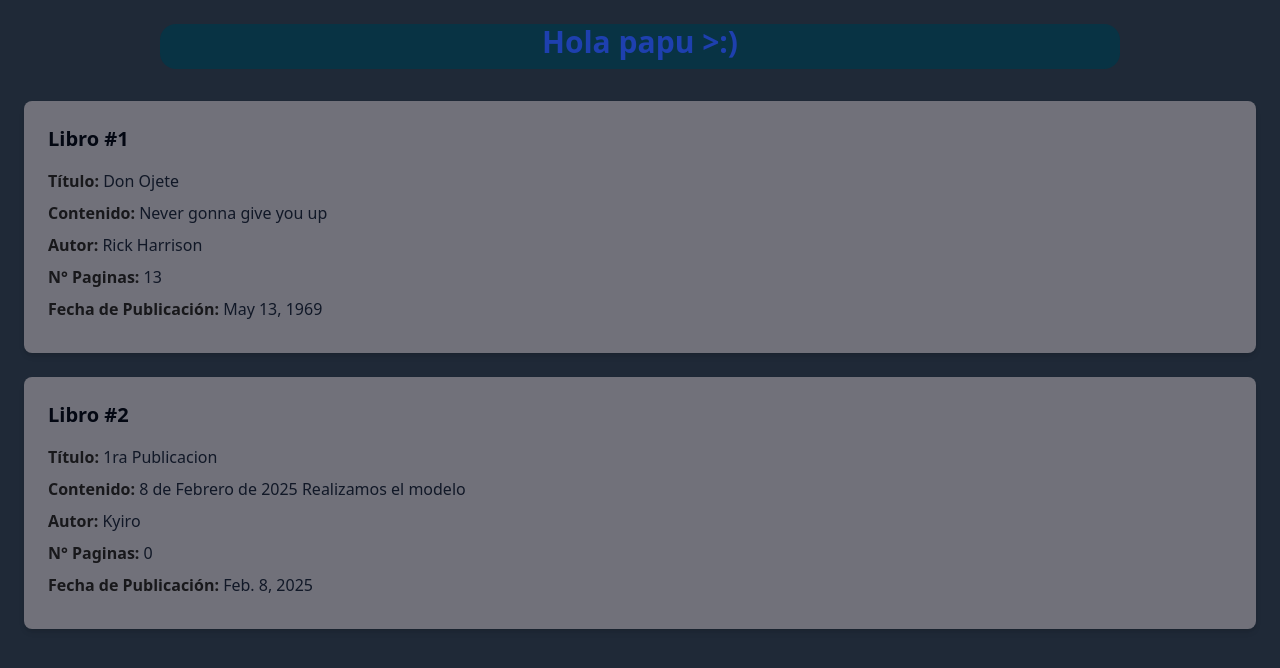
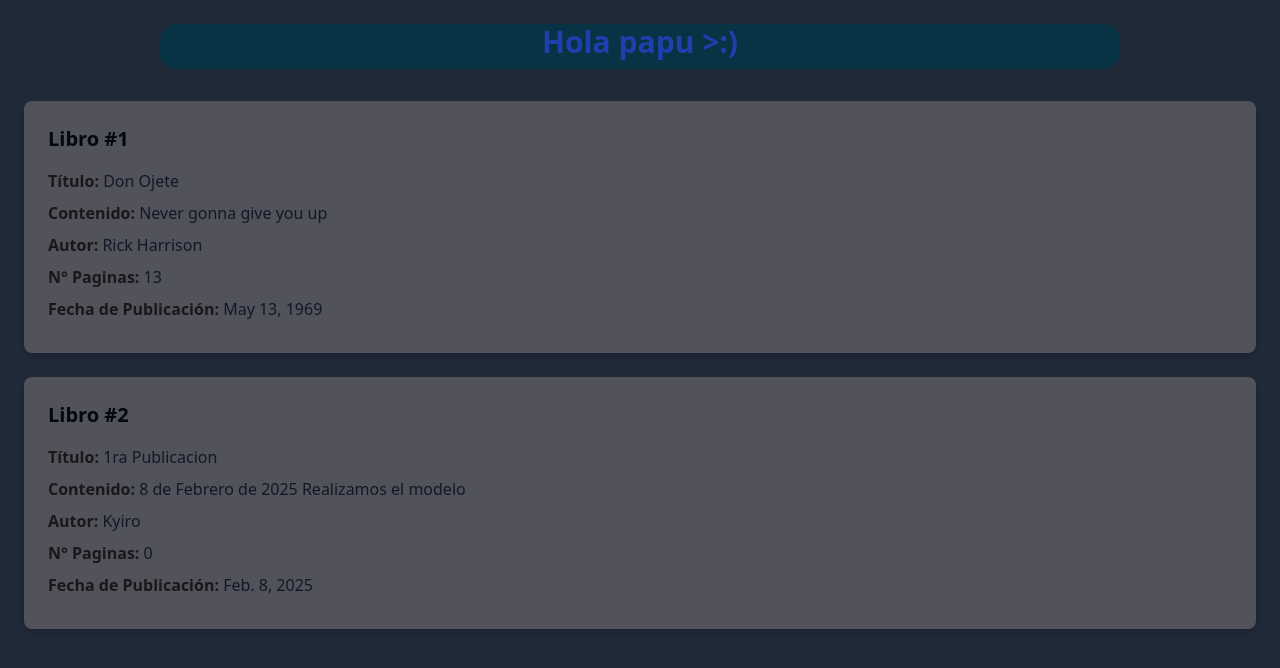
Before and after one commit to Kyiroz/DjangoAPI01, a Django app: page / in a window 1280 px wide. Shown: the top 668 px of the page. Run offline with Django 5.2, Linux system fonts and the light colour scheme; data comes from the database, SQL or seed files in the repository; some libraries are stand-ins or nearby versions.

Commit message:
cambio de color en la ficha de informacion del libro

```diff
--- a/library/template/booklist.html
+++ b/library/template/booklist.html
@@ -10,7 +10,7 @@
     <h1 class="text-3xl font-bold text-center text-blue-800 font-sans mb-8 bg-cyan-950 rounded-2xl w-[32em] h-[1.5em] m-auto">Hola papu >:)</h1>
 
     {% for book in books_list %}
-        <div class="bg-zinc-500 shadow-md rounded-lg p-6 mb-6 min-w-[50px]">
+        <div class="bg-zinc-600 shadow-md rounded-lg p-6 mb-6 min-w-[50px]">
             <h2 class="text-xl font-semibold text-gray-950 mb-4">Libro #{{ forloop.counter }}</h2>
             <ul>
                 <li class="mb-2"><strong class="text-zinc-900">Título:</strong> <span class="text-gray-900">{{ book.title }}</span></li>
```
